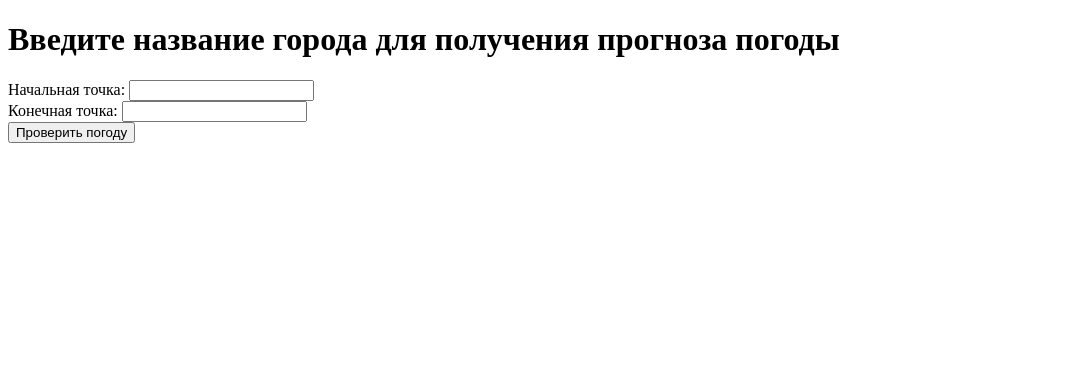
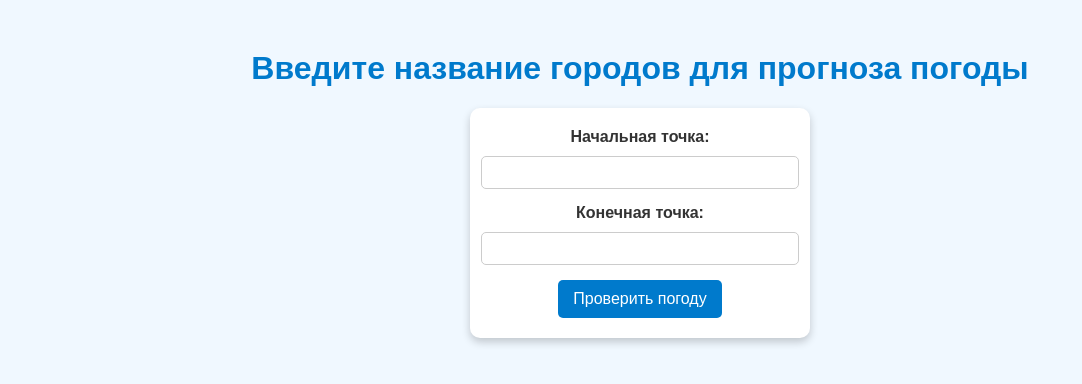
Before and after one commit to ArceniyVarlamov/weather, a Flask app: page / in a window 1280 px wide. Shown: the top 384 px of the page, without its empty margins (0-1082 px from the left). Run offline with Flask 3, Linux system fonts and the light colour scheme.

Commit message:
Добавлены последние шаги, написан css

```diff
--- a/app.py
+++ b/app.py
@@ -197,12 +197,6 @@ def get_weather():
                            end_precip=end_precip_prob,
                            end_status=end_status)
 
-
-
-
-
-
-
 # Ключ мск - 294021
 
 @app.route('/')
--- a/templates/index.html
+++ b/templates/index.html
@@ -4,16 +4,75 @@
     <meta charset="UTF-8">
     <meta name="viewport" content="width=device-width, initial-scale=1.0">
     <title>Прогноз погоды</title>
+    <style>
+        body {
+
+            font-family: Arial, sans-serif;
+            background-color: #f0f8ff;
+            color: #333;
+            text-align: center;
+            margin: 0;
+            padding: 0;
+        }
+        h1 {
+            margin-top: 50px;
+            color: #007acc;
+        }
+        form {
+            margin: 20px auto;
+            padding: 20px;
+            width: 300px;
+            background: #ffffff;
+            border-radius: 10px;
+            box-shadow: 0 4px 8px rgba(0, 0, 0, 0.2);
+            display: flex;
+            flex-direction: column;
+            justify-content: center;
+            align-items: center;
+        }
+        label {
+            display: block;
+            margin-bottom: 10px;
+            font-weight: bold;
+            text-align: left;
+        }
+        input {
+            width: 100%;
+            padding: 8px;
+            margin-bottom: 15px;
+            border: 1px solid #ccc;
+            border-radius: 5px;
+        }
+        button {
+            background-color: #007acc;
+            color: white;
+            border: none;
+            padding: 10px 15px;
+            border-radius: 5px;
+            cursor: pointer;
+            font-size: 16px;
+        }
+        button:hover {
+            background-color: #005f99;
+        }
+        ul {
+            list-style-type: none;
+            padding: 0;
+            color: red;
+            margin-top: 20px;
+        }
+        li {
+            margin: 10px 0;
+        }
+    </style>
 </head>
 <body>
-    <h1>Введите название города для получения прогноза погоды</h1>
+    <h1>Введите название городов для прогноза погоды</h1>
     <form action="/weather" method="POST">
         <label for="start">Начальная точка:</label>
         <input type="text" id="start" name="start" required>
-        <br>
         <label for="end">Конечная точка:</label>
         <input type="text" id="end" name="end" required>
-        <br>
         <button type="submit">Проверить погоду</button>
     </form>
     {% with messages = get_flashed_messages() %}
```
Also changed, not shown: templates/weather_result.html (+41 -0 lines), README.md (added).
